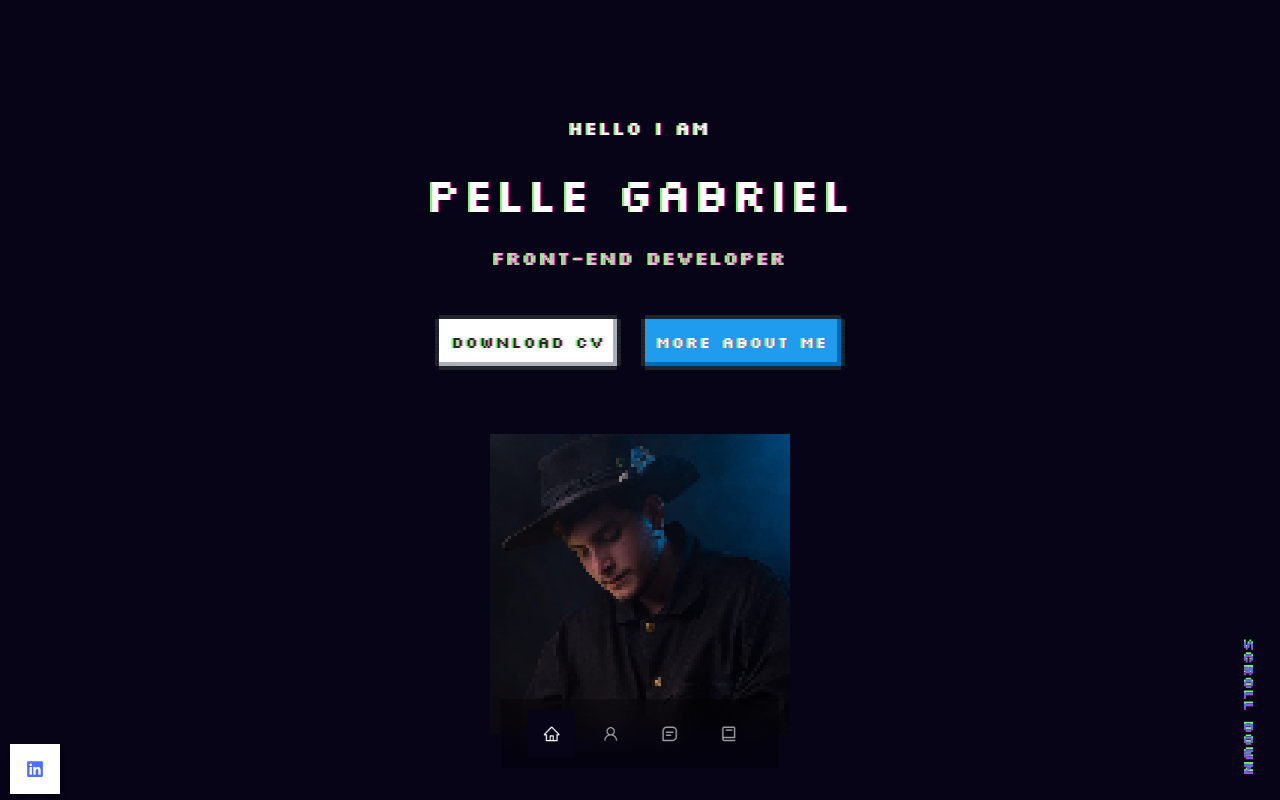
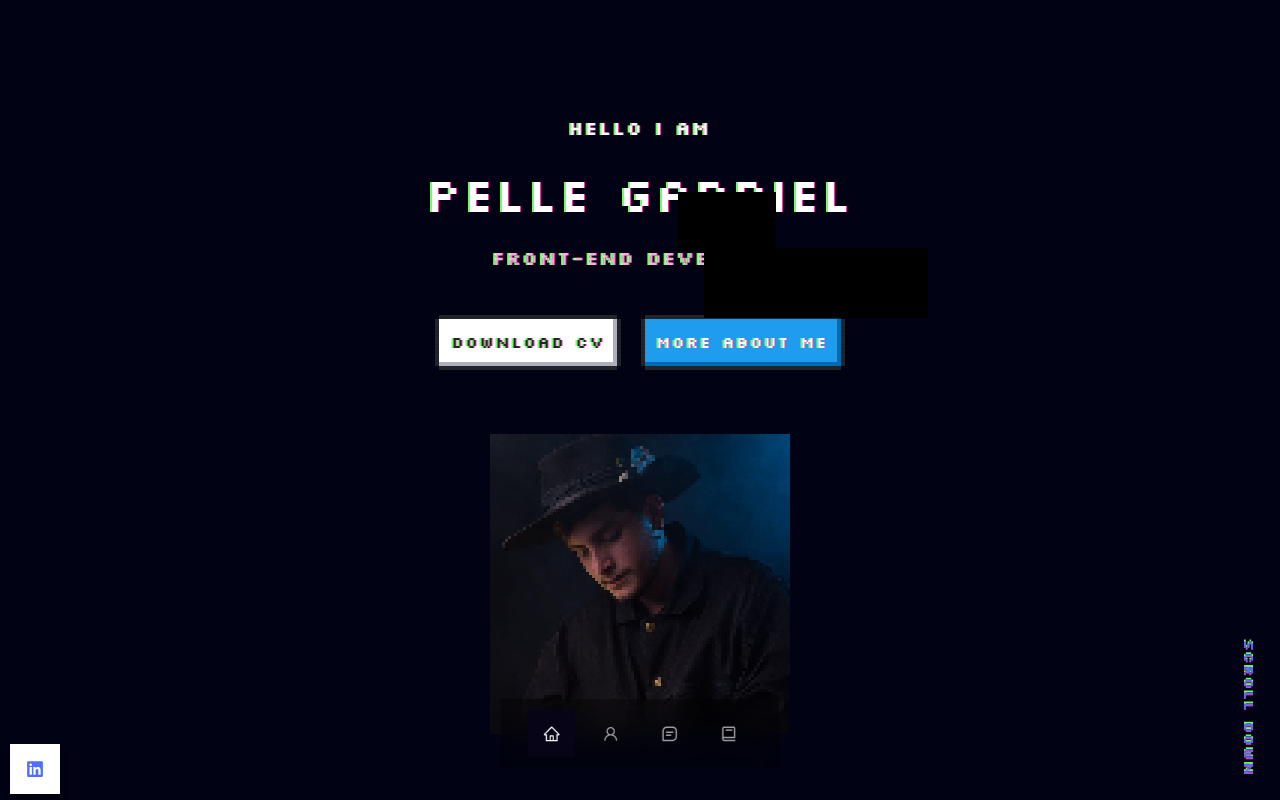
Before and after one commit to pellegabriel/curriculum, a React (Create React App) app: page / in a window 1280 px wide. Shown: the top 800 px of the page. Built offline with nearby package versions, Linux system fonts and the light colour scheme.

Commit message:
glitch animation

```diff
--- a/public/index.html
+++ b/public/index.html
@@ -7,16 +7,39 @@
     <meta name="theme-color" content="#000000" />
     <meta
       name="description"
-      content="Web site created using create-react-app"
-    />
+      content="Web site created using create-react-app" />
     <link rel="apple-touch-icon" href="%PUBLIC_URL%/logo192.png" />
     <link rel="manifest" href="%PUBLIC_URL%/manifest.json" />
-    <link href="https://fonts.googleapis.com/css?family=Press+Start+2P" rel="stylesheet">
+    <link
+      href="https://fonts.googleapis.com/css?family=Press+Start+2P"
+      rel="stylesheet" />
     <link href="https://unpkg.com/nes.css/css/nes.css" rel="stylesheet" />
     <title>Gabriel Pelle</title>
   </head>
   <body>
-    <noscript>...</noscript>
-    <div id="root" class="crt" asscroll-container></div>
+    <div id="container">
+
+    <div id="root" class="crt" asscroll-container>
+          <script type="text/javascript">
+      let bg = document.getElementById("container");
+      let count = 20;
+      for (let i = 0; i < count; i++) {
+        let glitchBox = document.createElement("div");
+        glitchBox.className = "box";
+        bg.appendChild(glitchBox);
+      }
+      setInterval(function () {
+        let glitch = document.getElementsByClassName("box");
+        for (let i = 0; i < glitch.length; i++) {
+          glitch[i].style.left = Math.floor(Math.random() * 100) + "vw";
+          glitch[i].style.top = Math.floor(Math.random() * 600) + "vh";
+          glitch[i].style.width = Math.floor(Math.random() * 600) + "px";
+          glitch[i].style.height = Math.floor(Math.random() * 100) + "px";
+          glitch[i].style.backgroundPosition = Math.floor(Math.random() * 50) + "px";
+        }
+      }, 200);
+    </script>
+    </div>
+  </div>
   </body>
 </html>
--- a/src/App.js
+++ b/src/App.js
@@ -16,6 +16,7 @@ class App extends Component {
   render() {
 
     return (
+
       <div id='AppConteiner'>
         <Header/>
         <About />
--- a/src/components/footer/Footer.jsx
+++ b/src/components/footer/Footer.jsx
@@ -6,27 +6,27 @@ const Footer = () => {
     <section className="footer">
       <ul className="permalinks">
         <li>
-          <a href="# " className="nes-btn is-primary">
+          <a href="# " className="nes-btn is-secondary">
             Home
           </a>
         </li>
         <li>
-          <a href="#about" className="nes-btn is-primary">
+          <a href="#about" className="nes-btn is-secondary">
             About
           </a>
         </li>
         <li>
-          <a href="#experience" className="nes-btn is-primary">
+          <a href="#experience" className="nes-btn is-secondary">
             Experience
           </a>
         </li>
         <li>
-          <a href="#portfolio" className="nes-btn is-primary">
+          <a href="#portfolio" className="nes-btn is-secondary">
             Portfolio
           </a>
         </li>
         <li>
-          <a href="#contact" className="nes-btn is-primary">
+          <a href="#contact" className="nes-btn is-secondary">
             Contact
           </a>
         </li>
--- a/src/index.css
+++ b/src/index.css
@@ -9,6 +9,20 @@
   box-sizing: border-box;
   list-style: none;
   text-decoration: none;
+}
+#container {
+  position: absolute;
+  width: 100%;
+  height: 100%;
+  overflow: hidden;
+      overflow-y: auto; /* Permite el desplazamiento vertical */
+background-color: #010314;
+
+}
+.box {
+  position: absolute;
+  background: #000;
+  background-attachment: fixed;
 }
 :root {
   --color-bg: #070417;
```
